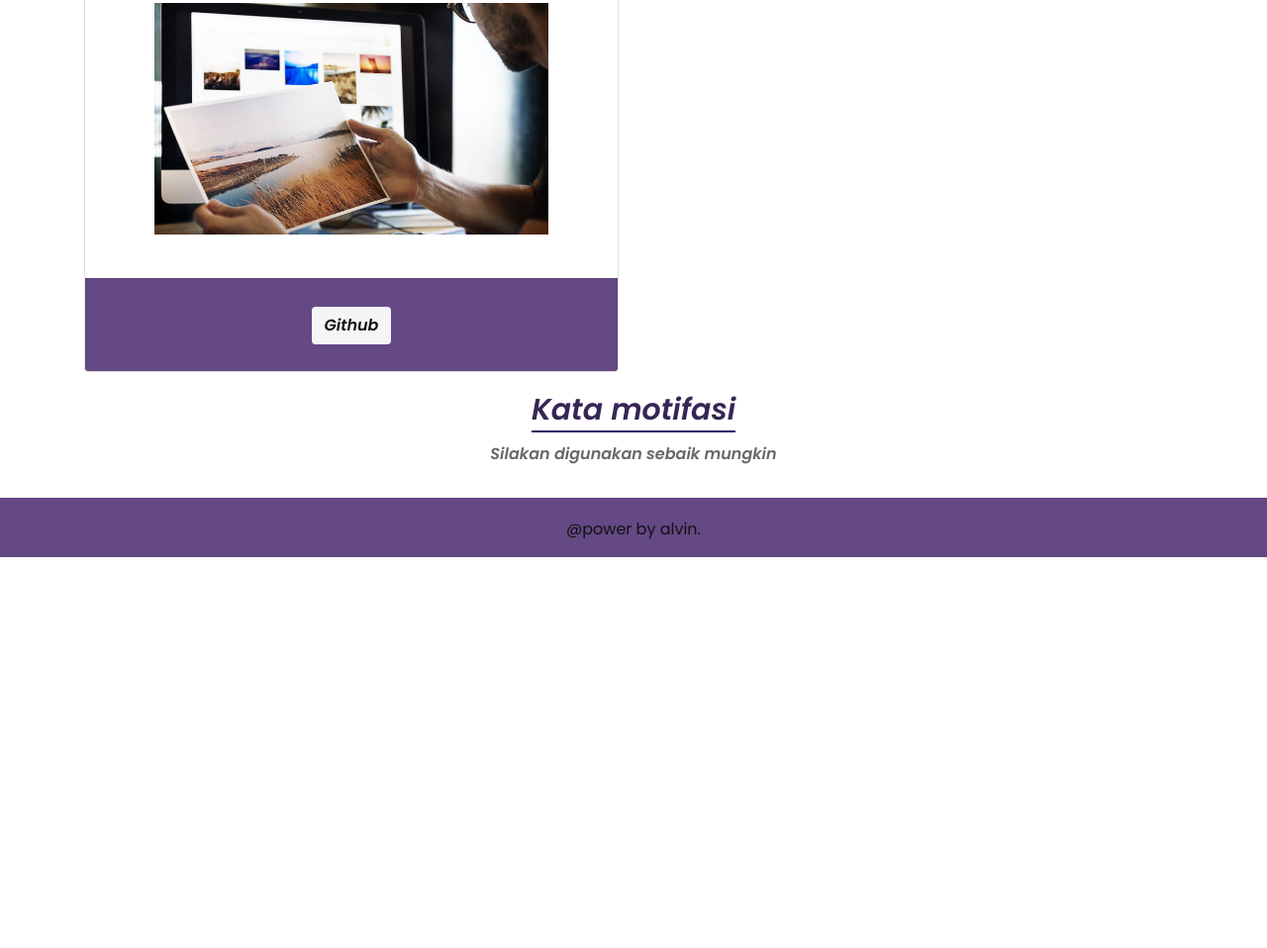
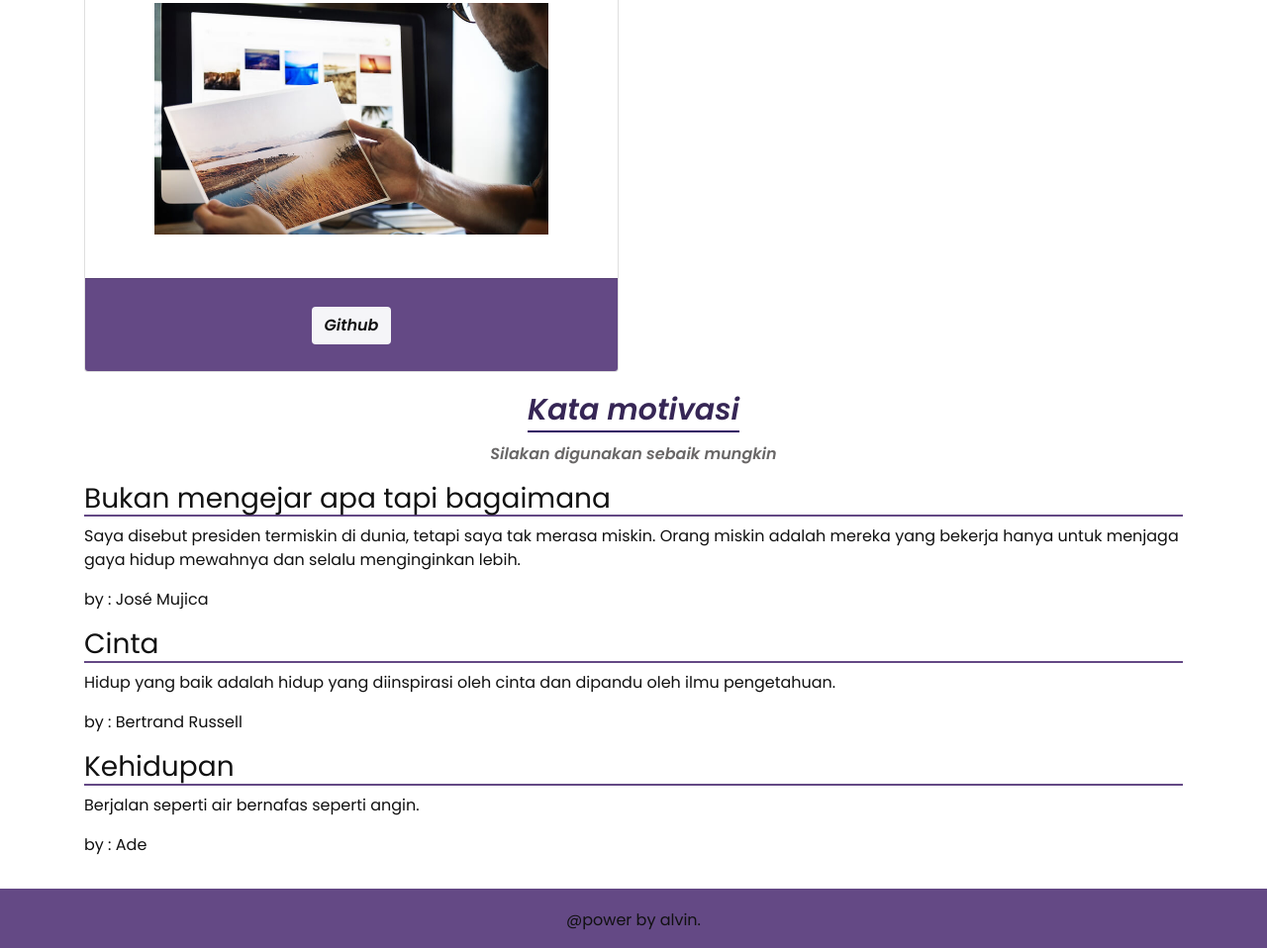
Before and after one commit to alvinades98/alvinades98.github.io, a plain HTML site: page index.html in a window 1280 px wide. Shown: the part 1351-2309 px from the top of the page at 99% size. Before the commit the page ends 1914 px from the top, so only its background shows below. Drawn offline with Linux system fonts and the light colour scheme.

Commit message:
menmabah isi kata motivasi

```diff
--- a/assets/style.css
+++ b/assets/style.css
@@ -103,3 +103,6 @@ body{
 	margin-top: 20px;
 	text-align: center;
 }
+.judul-motifasi{
+	border-bottom: rgb(100, 73, 133) solid 2px;
+}
--- a/index.html
+++ b/index.html
@@ -138,17 +138,36 @@
             </div>
         </div>
 
+        <!-- kata motivasi -->
         <div class="container mt-3" id="motifasi">
             <div class="row">
 
                 <div class="col-md-12" style="text-align: center">
-            <a class="judul-atas-awal" style="color: rgb(54, 38, 85);">Kata motifasi </a>
+                    <a class="judul-atas-awal" style="color: rgb(54, 38, 85);">Kata motivasi </a>
                     <figure class="figu-atas-awal">Silakan digunakan sebaik mungkin</figure>
+                </div>
+
+
+                <div class="col-md-12" >
+                    <h3 class="judul-motifasi "> Bukan mengejar apa tapi bagaimana </h3>
+                    <p>Saya disebut presiden termiskin di dunia, tetapi saya tak merasa miskin. Orang miskin adalah mereka yang bekerja hanya untuk menjaga gaya hidup mewahnya dan selalu menginginkan lebih.</p>
+                    <figure>by : José Mujica</figure>
+                </div>
+                <div class="col-md-12" >
+                    <h3 class="judul-motifasi "> Cinta </h3>
+                    <p>Hidup yang baik adalah hidup yang diinspirasi oleh cinta dan dipandu oleh ilmu pengetahuan.</p>
+                    <figure>by : Bertrand Russell</figure>
+                </div>
+                <div class="col-md-12" >
+                    <h3 class="judul-motifasi "> Kehidupan </h3>
+                    <p>Berjalan seperti air bernafas seperti angin.</p>
+                    <figure>by : Ade</figure>
                 </div>
 
 
             </div>
         </div>
+        <!-- end kata motifasi -->
 
 
    <!-- ini footer start -->
```
Lines whose indentation alone changed are shown as unchanged.
